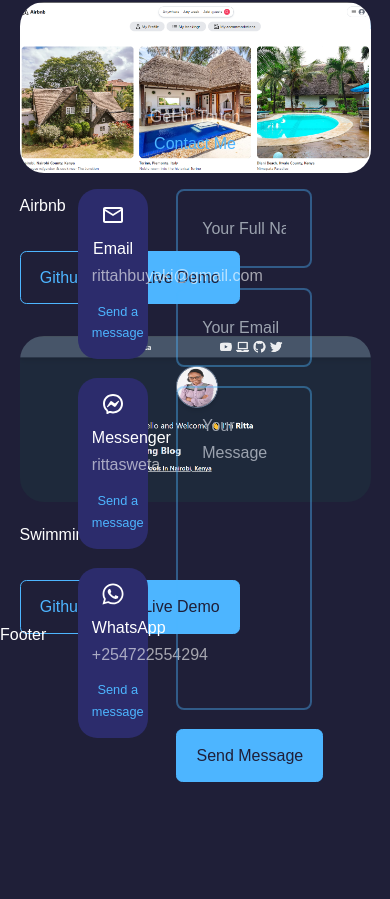
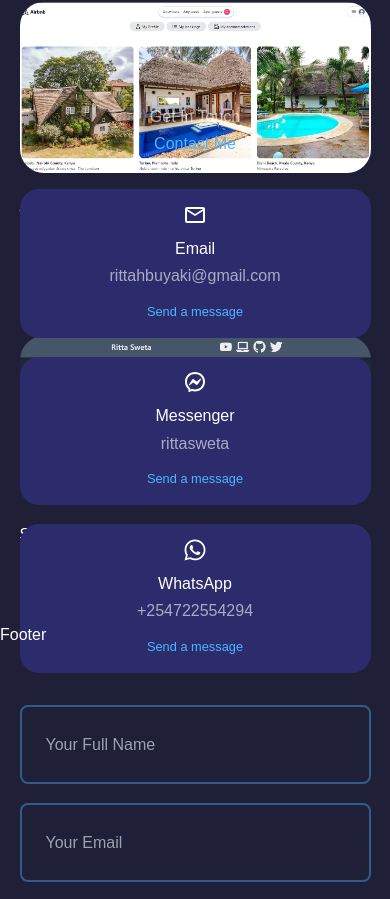
Before and after one commit to Buyaki01/react-portfolio-website, a React (Create React App) app: page / in a window 390 px wide. Shown: the part 1620-2519 px from the top of the page. Built offline with nearby package versions, Linux system fonts and the light colour scheme; the HTML template or start-up script is replaced by a standard one.

Commit message:
Make the contact page responsive

```diff
--- a/src/components/contact/contact.css
+++ b/src/components/contact/contact.css
@@ -59,10 +59,18 @@
 
 /* MEDIA QUERIES (MEDIUM DEVICES) */
 @media screen and (max-width: 1024px) {
-
+  .container.contact__container {
+    grid-template-columns: 1fr;
+    gap: 2rem;
+    /* work on the margin top, on medium screen contact is overlapping with projects section */
+  }
 }
 
 /* MEDIA QUERIES (SMALL DEVICES) */
 @media screen and (max-width: 600px) {
-
+  .container.contact__container {
+    grid-template-columns: 1fr;
+    width: var(--container-width-sm);
+    /* work on the margin top, on small screen contact is overlapping with projects section */
+  }
 }
```
